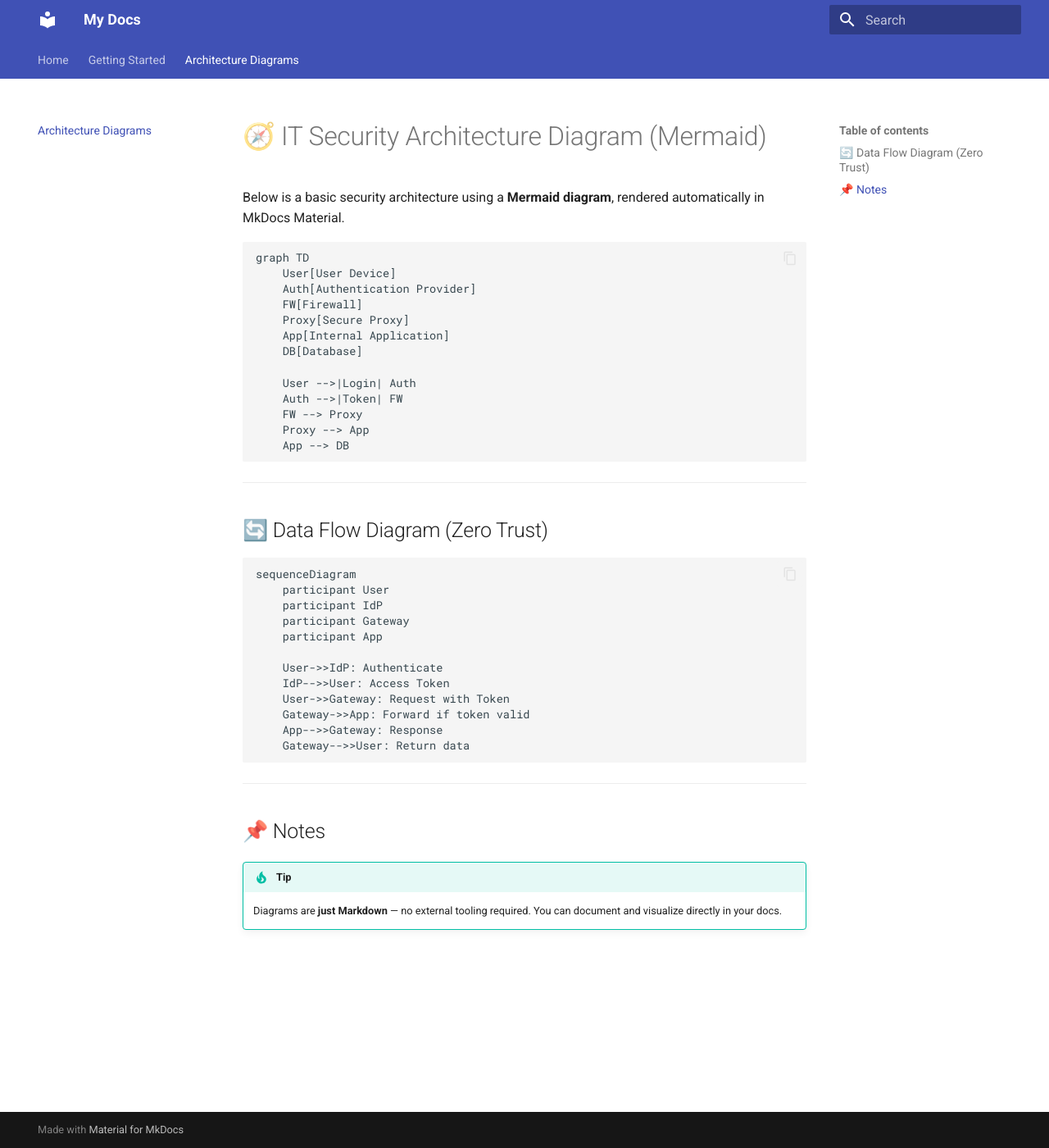
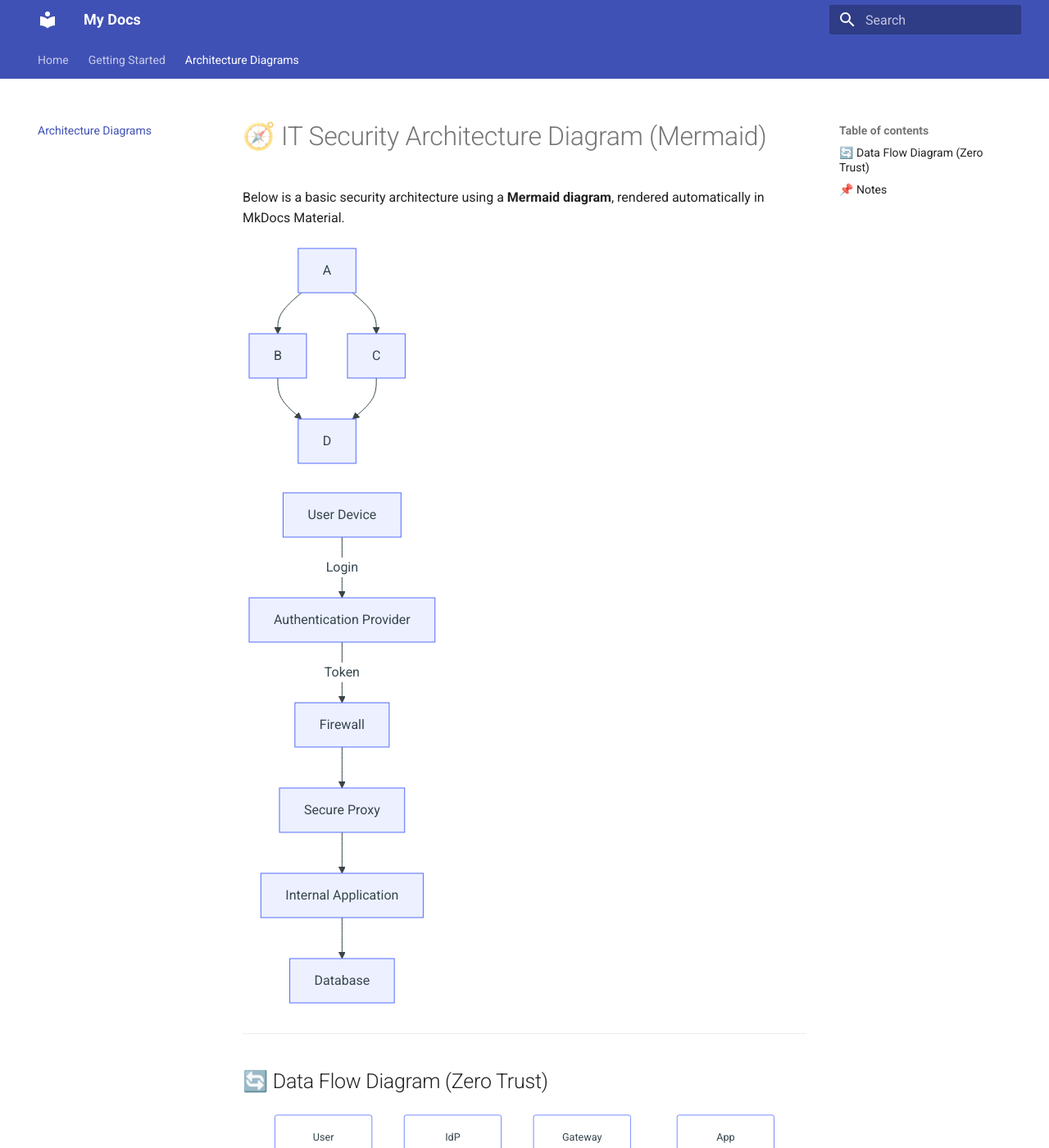
Before and after one commit to extragloves/mkdocs, an MkDocs documentation site: the page built from docs/architecture-diagrams.md, in a window 1280 px wide and 1400 px high. Shown: the whole window at 82% size. Built offline with MkDocs 1.6.1 and Material for MkDocs 9.7.7, drawn with Linux system fonts in a browser that asks for light colours; some of the changed lines change nothing that is shown.

Commit message:
Fix to mermaid

````diff
--- a/docs/architecture-diagrams.md
+++ b/docs/architecture-diagrams.md
@@ -1,6 +1,14 @@
 # 🧭 IT Security Architecture Diagram (Mermaid)
 
 Below is a basic security architecture using a **Mermaid diagram**, rendered automatically in MkDocs Material.
+
+```mermaid
+  graph TD;
+      A-->B;
+      A-->C;
+      B-->D;
+      C-->D;
+```
 
 ```mermaid
 graph TD
--- a/mkdocs.yml
+++ b/mkdocs.yml
@@ -1,4 +1,5 @@
 site_name: My Docs
+
 theme:
   name: material
   palette:
@@ -8,17 +9,24 @@ theme:
     - navigation.sections
     - search.suggest
     - content.code.copy
+
 markdown_extensions:
   - admonition
   - codehilite
-  - pymdownx.superfences
   - pymdownx.tabbed
   - pymdownx.details
   - toc:
       permalink: true
+  - pymdownx.superfences:
+      custom_fences:
+        - name: mermaid
+          class: mermaid
+          format: !!python/name:pymdownx.superfences.fence_code_format
+
 nav:
   - Home: index.md
   - Getting Started: full-extension-demo.md
   - Architecture Diagrams: architecture-diagrams.md
+
 extra_javascript:
   - https://unpkg.com/mermaid@10.4.0/dist/mermaid.min.js
````
